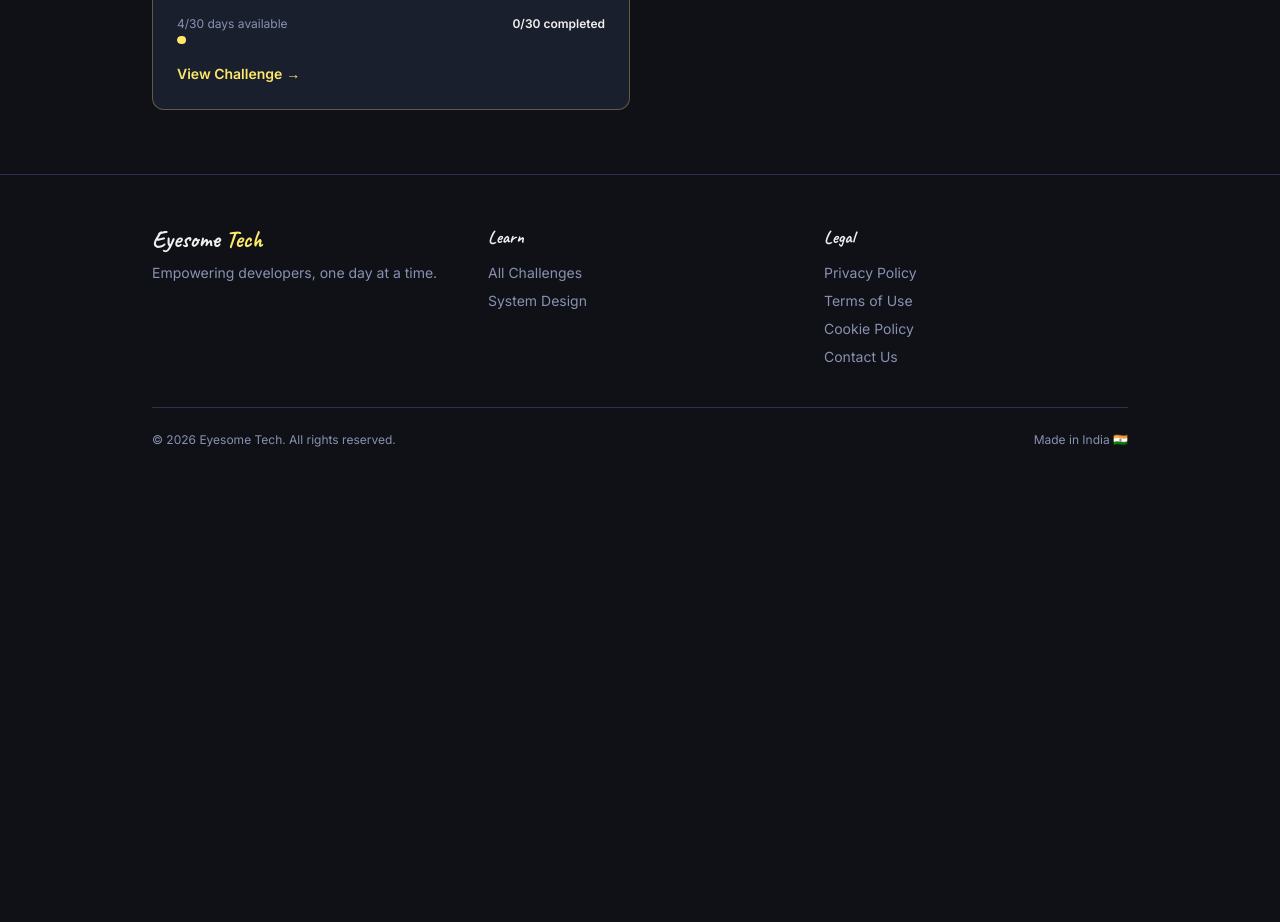
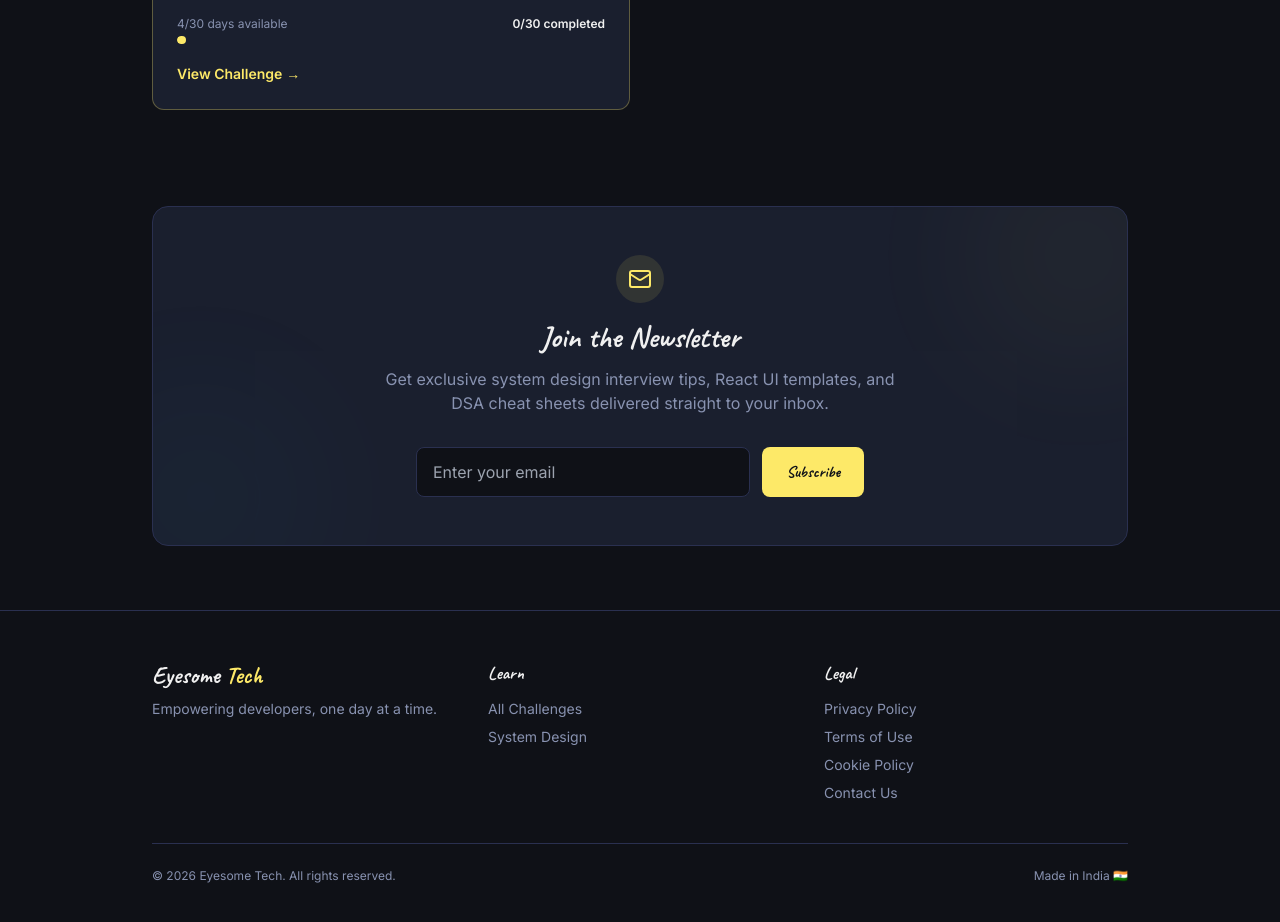
Before and after one commit to Chromastone07/Eyesome, a Next.js app: page / in a window 1280 px wide. Shown: the part 920-1842 px from the top of the page. Before the commit the page ends 1416 px from the top, so only its background shows below. Built offline with nearby package versions, Linux system fonts and the light colour scheme.

Commit message:
latest commit

```diff
--- a/src/app/page.tsx
+++ b/src/app/page.tsx
@@ -1,5 +1,6 @@
 import { getAllChallenges } from '@/lib/content'
 import ChallengeCard from '@/components/ChallengeCard'
+import NewsletterSignup from '@/components/NewsletterSignup'
 
 export default function HomePage() {
   const challenges = getAllChallenges()
@@ -30,6 +31,10 @@ export default function HomePage() {
           ))}
         </div>
       </section>
+
+      <section className="mt-20 sm:mt-24">
+        <NewsletterSignup />
+      </section>
     </div>
   )
 }
--- /dev/null
+++ b/src/components/NewsletterSignup.tsx
@@ -0,0 +1,88 @@
+"use client"
+
+import { useState } from 'react'
+import { Mail, CheckCircle2, Loader2 } from 'lucide-react'
+
+export default function NewsletterSignup() {
+  const [email, setEmail] = useState('')
+  const [status, setStatus] = useState<'idle' | 'loading' | 'success'>('idle')
+
+  const handleSubmit = async (e: React.FormEvent) => {
+    e.preventDefault()
+    if (!email) return
+
+    setStatus('loading')
+
+    // Create form data for ConvertKit
+    const formData = new FormData()
+    formData.append('email_address', email)
+
+    try {
+      // Use no-cors to prevent CORS errors since we are submitting client-side
+      await fetch('https://app.kit.com/forms/9573245/subscriptions', {
+        method: 'POST',
+        body: formData,
+        mode: 'no-cors',
+      })
+    } catch (err) {
+      console.error('Subscription error:', err)
+    }
+
+    setStatus('success')
+    setEmail('')
+  }
+
+  if (status === 'success') {
+    return (
+      <div className="flex flex-col items-center justify-center rounded-2xl border border-accent-green/30 bg-accent-green/10 p-8 text-center sm:p-12">
+        <CheckCircle2 className="mb-4 h-12 w-12 text-accent-green" />
+        <h3 className="font-heading text-2xl font-bold text-ink">You&apos;re in!</h3>
+        <p className="mt-2 font-body text-muted-light">
+          Thanks for subscribing. Keep an eye on your inbox for the next challenge!
+        </p>
+      </div>
+    )
+  }
+
+  return (
+    <div className="relative overflow-hidden rounded-2xl border border-border bg-surface p-8 sm:p-12">
+      <div className="relative z-10 flex flex-col items-center text-center">
+        <div className="mb-4 flex h-12 w-12 items-center justify-center rounded-full bg-accent-yellow/10">
+          <Mail className="h-6 w-6 text-accent-yellow" />
+        </div>
+        <h3 className="font-heading text-2xl font-bold text-ink sm:text-3xl">
+          Join the Newsletter
+        </h3>
+        <p className="mx-auto mt-3 max-w-lg font-body text-muted-light">
+          Get exclusive system design interview tips, React UI templates, and DSA cheat sheets delivered straight to your inbox.
+        </p>
+
+        <form onSubmit={handleSubmit} className="mt-8 flex w-full max-w-md flex-col gap-3 sm:flex-row">
+          <input
+            type="email"
+            value={email}
+            onChange={(e) => setEmail(e.target.value)}
+            placeholder="Enter your email"
+            required
+            className="flex-1 rounded-lg border border-border bg-bg px-4 py-3 font-body text-ink placeholder:text-muted focus:border-accent-yellow focus:outline-none focus:ring-1 focus:ring-accent-yellow"
+          />
+          <button
+            type="submit"
+            disabled={status === 'loading'}
+            className="flex items-center justify-center rounded-lg bg-accent-yellow px-6 py-3 font-heading font-bold text-bg transition-opacity hover:opacity-90 disabled:opacity-70"
+          >
+            {status === 'loading' ? (
+              <Loader2 className="h-5 w-5 animate-spin" />
+            ) : (
+              'Subscribe'
+            )}
+          </button>
+        </form>
+      </div>
+
+      {/* Decorative background blob */}
+      <div className="absolute -right-20 -top-20 h-64 w-64 rounded-full bg-accent-yellow opacity-[0.03] blur-3xl" />
+      <div className="absolute -bottom-20 -left-20 h-64 w-64 rounded-full bg-accent-blue opacity-[0.03] blur-3xl" />
+    </div>
+  )
+}
```
